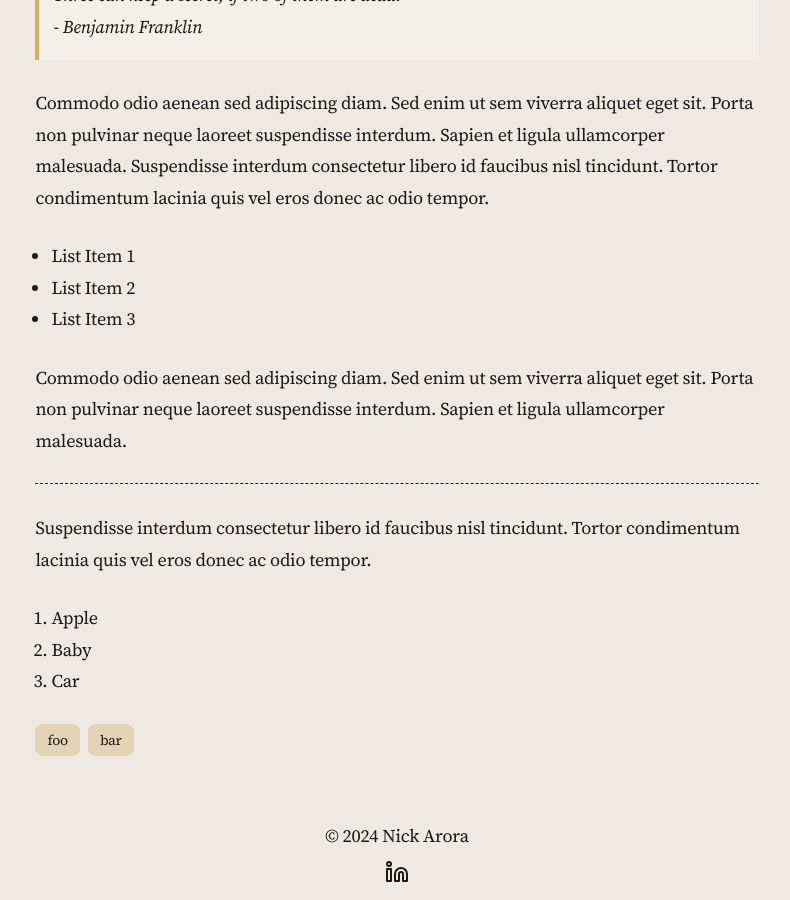
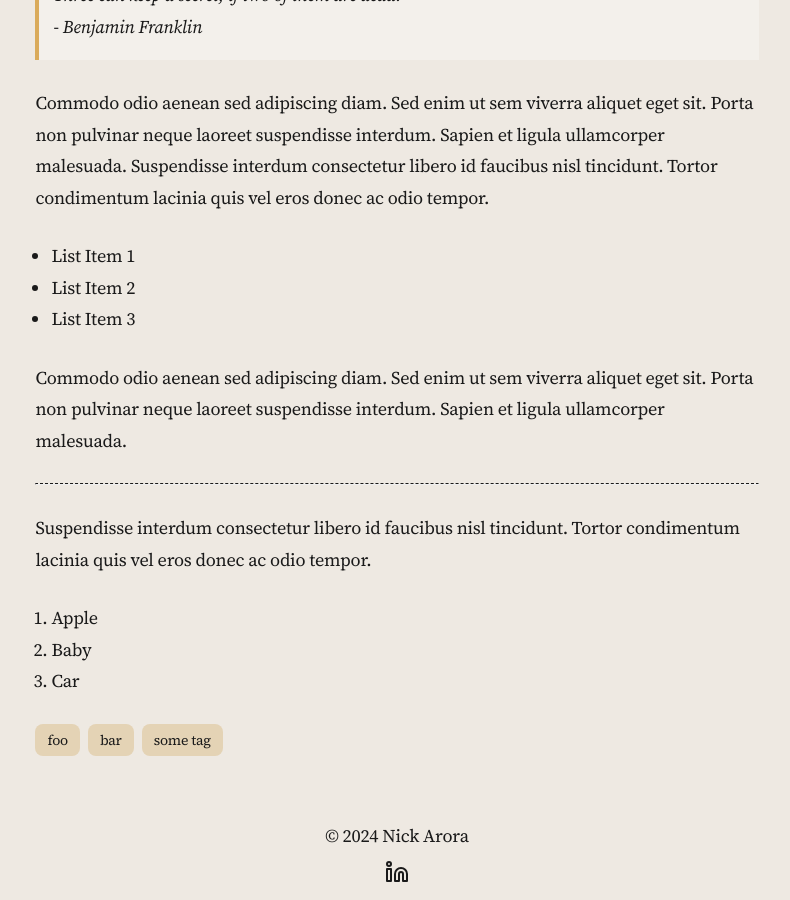
Before and after one commit to nickarora/nickarora.github.io, a Jekyll site: the page built from _app/_posts/2023-05-13-test-post.md, in a window 1280 px wide and 900 px high, scrolled down 2193 px. Shown: the whole window, without its empty margins (243-1033 px from the left). Built offline with Jekyll 4.4.1, drawn with Linux system fonts in a browser that asks for light colours.

Commit message:
Multi word tags are supported

```diff
--- a/_app/_layouts/post.html
+++ b/_app/_layouts/post.html
@@ -15,7 +15,7 @@
   {% if page.tags != empty  %}
     <div class="tags">
       {% for tag in page.tags %}
-        <a href="/tag/{{ tag }}" class="tag">
+        <a href="/tag/{{ tag | replace: ' ', '-' }}" class="tag">
           {{ tag }}
         </a>
       {% endfor %}
--- a/_app/_posts/2023-05-13-test-post.md
+++ b/_app/_posts/2023-05-13-test-post.md
@@ -1,7 +1,10 @@
 ---
 title:  "Test post"
 date: 2023-02-13
-tags: foo bar
+tags:
+- foo
+- bar
+- some tag
 ---
 
 ![Some alt text](https://placehold.co/800x350)
```
Also changed, not shown: _app/_tags/some tag.md (added, +3 -0 lines).
